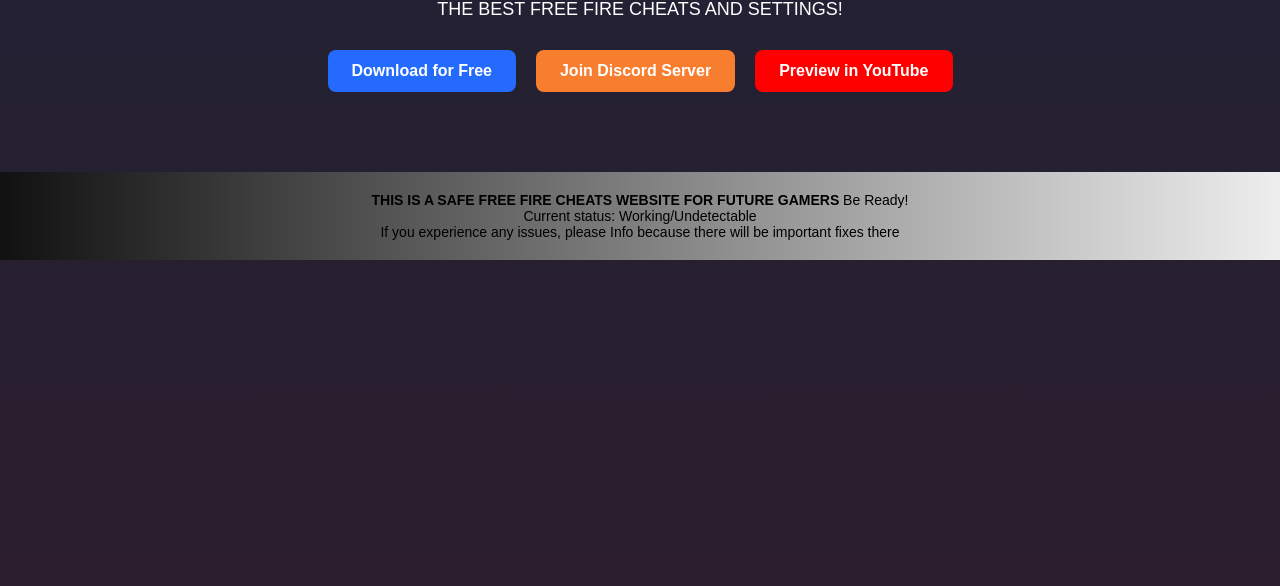
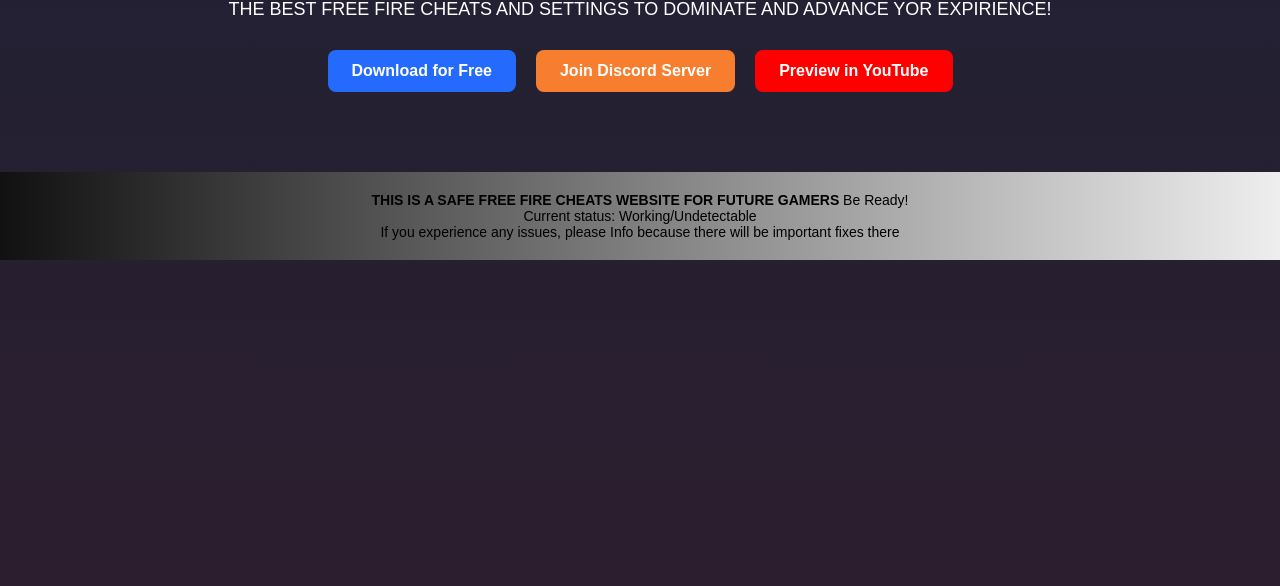
Before and after one commit to MINALXPANEL/MXPofficals, a plain HTML site: page index.html in a window 1280 px wide. Shown: the part 214-800 px from the top of the page. Drawn offline with Linux system fonts and the light colour scheme.

Commit message:
Update index.html

```diff
--- a/index.html
+++ b/index.html
@@ -19,7 +19,7 @@
 
   <main>
     <h1>MXP CORPORATION</h1>
-    <p class="subtitle">THE BEST FREE FIRE CHEATS AND SETTINGS!</p>
+    <p class="subtitle">THE BEST FREE FIRE CHEATS AND SETTINGS TO DOMINATE AND ADVANCE YOR EXPIRIENCE!</p>
     <div class="buttons">
       <a href="https://www.mediafire.com/file/m8fngc20v7fnric/NEW.apk/file" class="btn btn-blue" download>Download for Free</a>
       <a href="https://discord.gg/ZScF8bCzZr" class="btn btn-orange" target="_blank">Join Discord Server</a>
```
